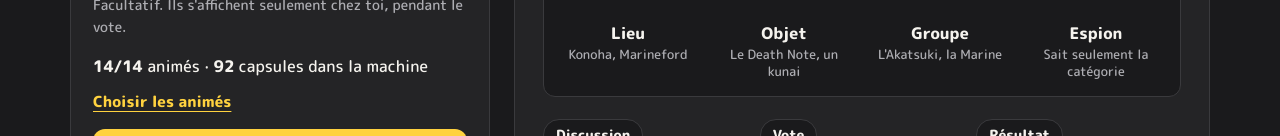
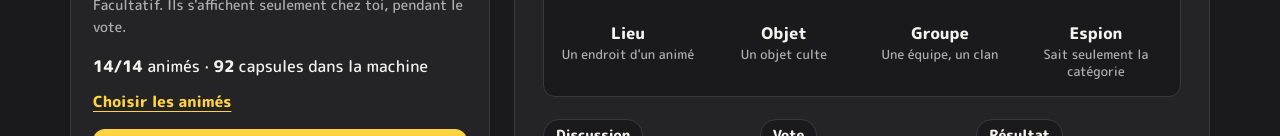
Before and after one commit to RimuruLeThug/spyfall-anime, a plain HTML site: page index.html in a window 1280 px wide. Shown: the part 468-604 px from the top of the page. Drawn offline with Linux system fonts and the light colour scheme.

Commit message:
Accueil : ne plus citer de lieux, objets ou groupes
Co-Authored-By: Claude Opus 5.5 <noreply@anthropic.com>
Claude-Session: https://claude.ai/code/session_011FxWvqJ96tqDPiYDPbUZiJ

```diff
--- a/index.html
+++ b/index.html
@@ -363,9 +363,9 @@ footer{max-width:1180px;margin:0 auto;padding:0 20px 40px;color:var(--muted);fon
         <h1>Spyfall Anime, le jeu de l'espion version anime</h1>
         <p class="lead">Chaque manche, tout le monde tire la même capsule : un <strong>lieu</strong>, un <strong>objet</strong> ou un <strong>groupe</strong> tiré d'un animé. Sauf l'<strong>espion</strong>, qui tombe sur une capsule vide.</p>
         <div class="plastics" aria-label="Les capsules de la machine">
-          <div class="plastic" data-cat="L"><span class="capsule" aria-hidden="true"><span class="half top"></span><span class="half bottom"></span></span><b>Lieu</b><small>Konoha, Marineford</small></div>
-          <div class="plastic" data-cat="O"><span class="capsule" aria-hidden="true"><span class="half top"></span><span class="half bottom"></span></span><b>Objet</b><small>Le Death Note, un kunai</small></div>
-          <div class="plastic" data-cat="G"><span class="capsule" aria-hidden="true"><span class="half top"></span><span class="half bottom"></span></span><b>Groupe</b><small>L'Akatsuki, la Marine</small></div>
+          <div class="plastic" data-cat="L"><span class="capsule" aria-hidden="true"><span class="half top"></span><span class="half bottom"></span></span><b>Lieu</b><small>Un endroit d'un animé</small></div>
+          <div class="plastic" data-cat="O"><span class="capsule" aria-hidden="true"><span class="half top"></span><span class="half bottom"></span></span><b>Objet</b><small>Un objet culte</small></div>
+          <div class="plastic" data-cat="G"><span class="capsule" aria-hidden="true"><span class="half top"></span><span class="half bottom"></span></span><b>Groupe</b><small>Une équipe, un clan</small></div>
           <div class="plastic"><span class="capsule clear" aria-hidden="true"><span class="half top"></span><span class="half bottom"></span><span class="q">?</span></span><b>Espion</b><small>Sait seulement la catégorie</small></div>
         </div>
         <div class="howto">
```
